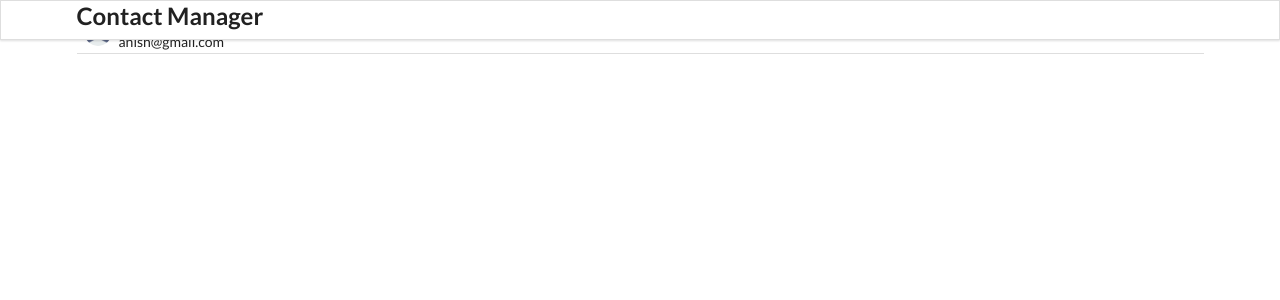
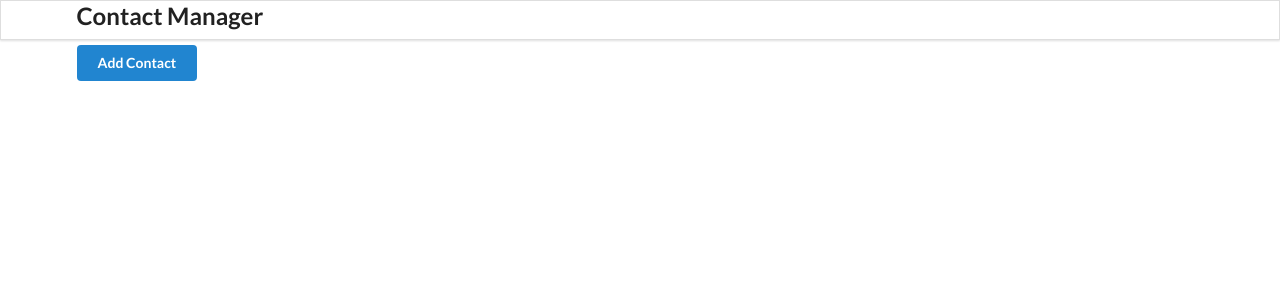
Before and after one commit to niketajn/React_Contact_Manager, a React (Create React App) app: page / in a window 1280 px wide. Shown: the top 300 px of the page. Built offline with nearby package versions, Linux system fonts and the light colour scheme.

Commit message:
updated route navigation code according to version6

```diff
--- a/src/components/App.js
+++ b/src/components/App.js
@@ -34,14 +34,28 @@ function App() {
 
   return (
     <div className="ui container">
-
-      <Header/>
-
         {/*<AddContact addContactHandler={ addContactHandler }/>*/}
       <BrowserRouter>
+      <Header/>
       <Routes>
-        <Route exact path="/" element={<ContactList/>}></Route>
-        <Route exact path="/add" element={<AddContact/>}></Route>
+        <Route
+
+          path="/"
+          element={
+             <ContactList
+              contacts={contacts}
+              getContactID={removeContactHandler}
+              />
+            }
+          />
+
+        <Route
+
+          path="/add"
+          element={
+            <AddContact addContactHandler={ addContactHandler}/>
+          }
+          />
       </Routes>
       </BrowserRouter>
 
--- a/src/components/ContactList.js
+++ b/src/components/ContactList.js
@@ -1,24 +1,28 @@
 import React from "react";
 import ContactCard from "./ContactCard";
+import { Link } from 'react-router-dom';
 
 const ContactList = (props) => {
-const contacts=[{
-    "id":1,
-    "name":"Anish",
-    "email":"anish@gmail.com"
-}]
+
     const deleteContactHandler = (id) => {
         props.getContactID(id);
     }
-    const renderContactList = contacts.map((contact,i)=>{
+    const renderContactList = props.contacts.map((contact,i)=>{
         return(
             <ContactCard key={i} contact={contact} clickHandler={deleteContactHandler}/>
         )
     });
 
     return (
+        <div className="main">
+            <h2>Contact List</h2>
+            <Link to="/add">
+                <button className="ui button blue right">Add Contact</button>
+            </Link>
         <div className="ui celled list">
             {renderContactList}
+        </div>
+
         </div>
     )
 }
```
